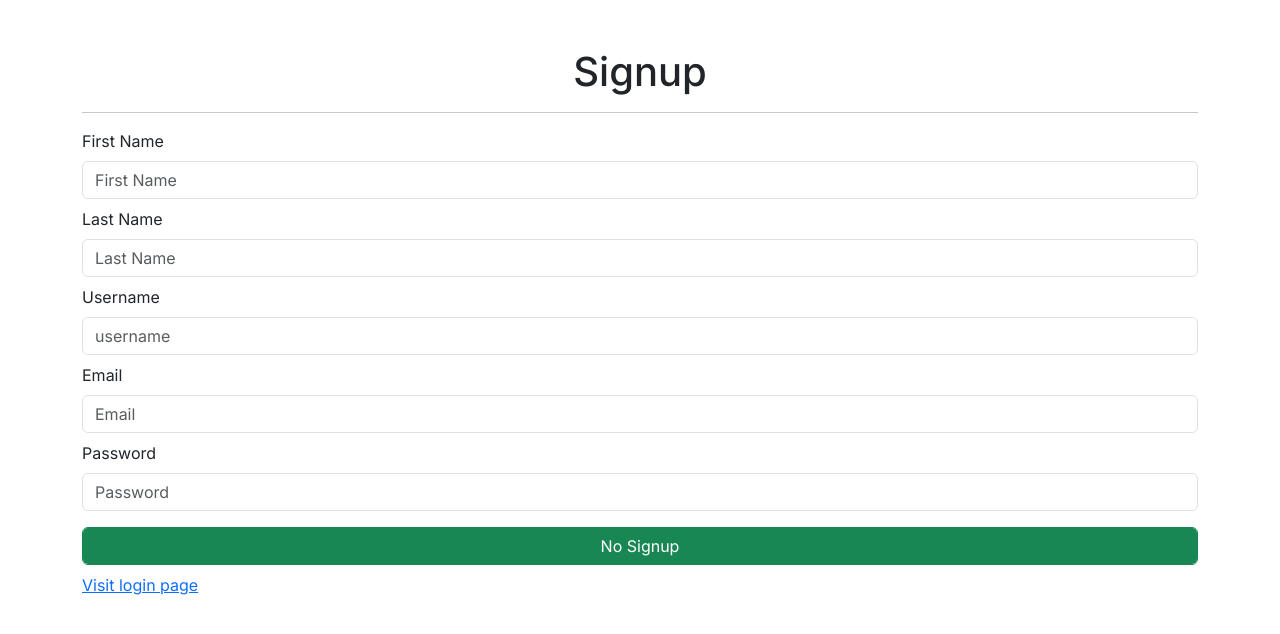
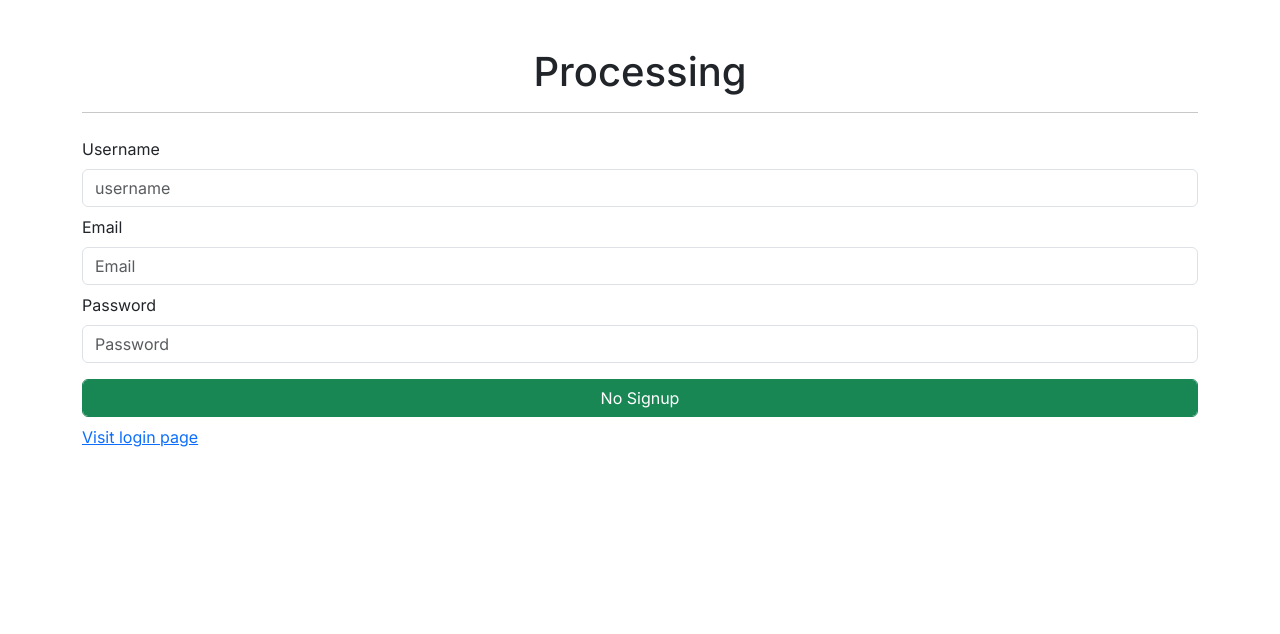
Before and after one commit to Brendafrenjo/auth-system, a Next.js app: page /signup in a window 1280 px wide. Shown: the top 634 px of the page. Built offline with nearby package versions, Linux system fonts and the light colour scheme.

Commit message:
Update page.js

```diff
--- a/src/app/signup/page.js
+++ b/src/app/signup/page.js
@@ -9,16 +9,18 @@ import "../globals.css";
 
 const SignUpPage = () => {
   const [user, setUser] = useState({
-    firstName: "",
-    lastName: "",
     email: "",
     password: "",
     username: "",
   });
   const [buttonDisabled, setButtonDisabled] = useState(false);
+  const [loading, setLoading] = useState(false);
   const router = useRouter();
 
-  async function onSignup() {}
+  async function onSignup() {
+    try {
+    } catch (error) {}
+  }
 
   useEffect(() => {
     if (
@@ -30,9 +32,10 @@ const SignUpPage = () => {
     } else {
       setButtonDisabled(true);
     }
-    return () => {
-      second;
-    };
+  }, [user]);
+
+  useEffect(() => {
+    setButtonDisabled(!(user.email && user.password && user.username));
   }, [user]);
 
   function handleChange(e) {
@@ -45,31 +48,9 @@ const SignUpPage = () => {
 
   return (
     <div className="container signup-form">
-      <h1 className="text-center mt-5">Signup</h1>
+      <h1 className="text-center mt-5">{loading ? "Signup" : "Processing"}</h1>
       <hr />
       <form className="">
-        <label htmlFor="firstName" className="mb-2">
-          First Name
-        </label>
-        <input
-          type="text"
-          id="firstName"
-          className="firstName form-control"
-          placeholder="First Name"
-          onChange={handleChange}
-          value={user.firstName}
-        />
-        <label htmlFor="lastName" className="mb-2 mt-2">
-          Last Name
-        </label>
-        <input
-          type="text"
-          id="lastName"
-          className="lastName form-control"
-          placeholder="Last Name"
-          onChange={handleChange}
-          value={user.lastName}
-        />
         <label htmlFor="userName" className="mb-2 mt-2">
           Username
         </label>
```
